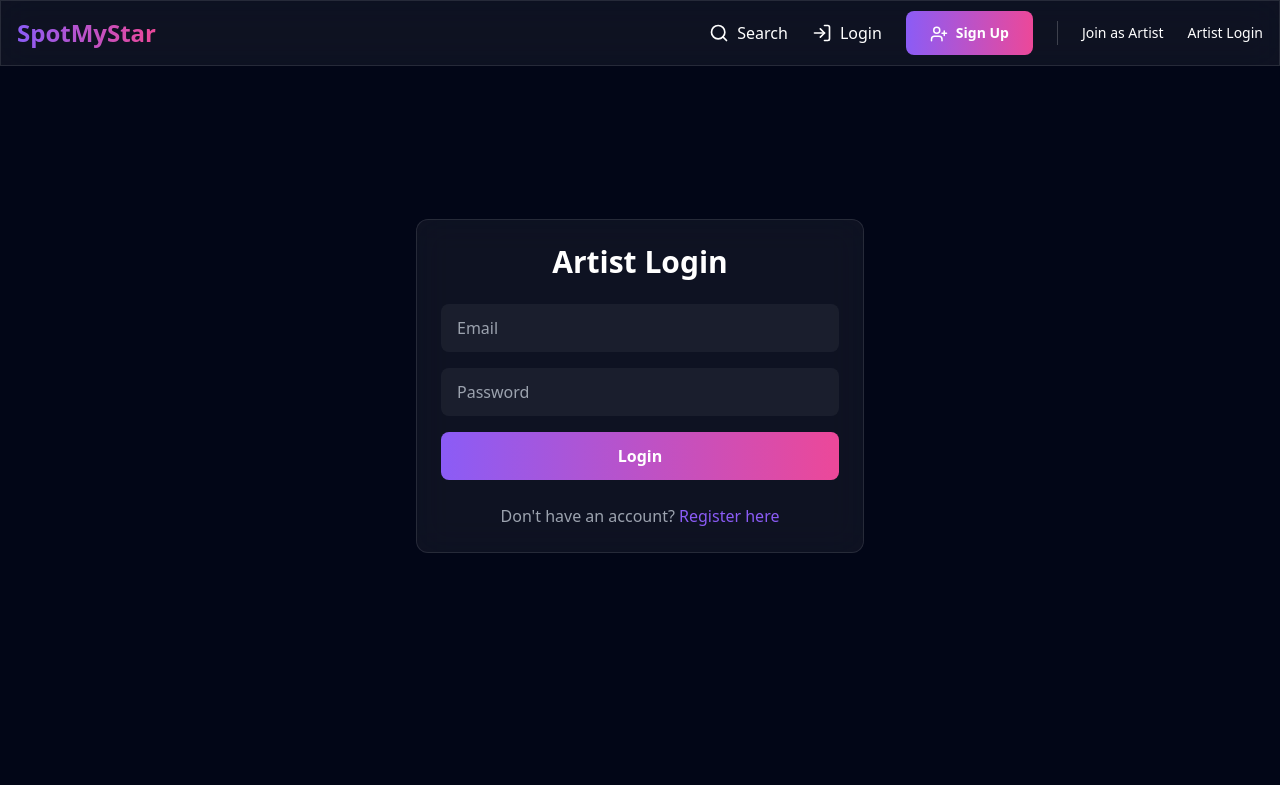
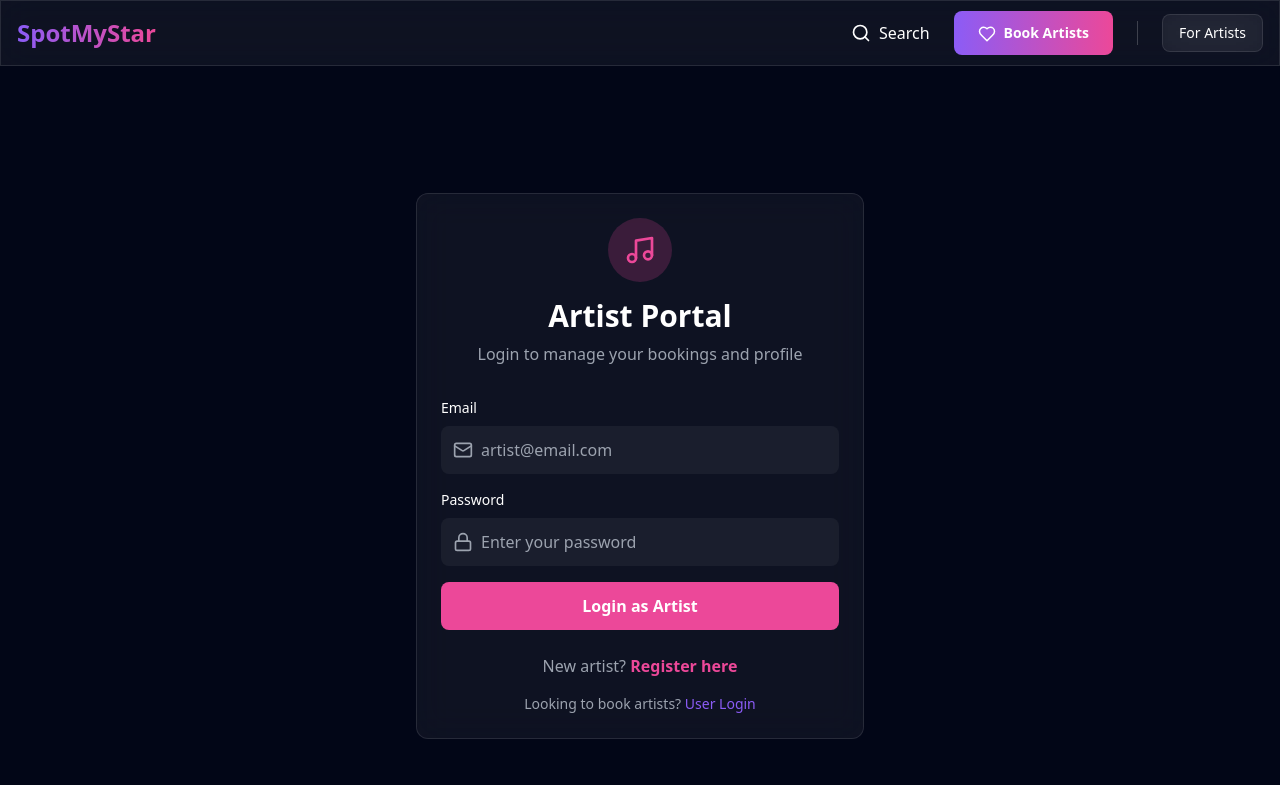
Before and after one commit to anku5265/spotmystar, a React (Vite) app in the folder frontend/: page /artist/login in a window 1280 px wide. Shown: the top 785 px of the page. Built offline with nearby package versions, Linux system fonts and the light colour scheme; the HTML template or start-up script is replaced by a standard one.

Commit message:
Improved navbar: Simplified to 2 buttons (Book Artists & For Artists) with better UX

```diff
--- a/frontend/src/components/Navbar.jsx
+++ b/frontend/src/components/Navbar.jsx
@@ -46,25 +46,16 @@ export default function Navbar() {
                 </button>
               </>
             ) : (
-              <>
-                <Link to="/user/login" className="flex items-center gap-2 hover:text-primary transition">
-                  <LogIn size={20} />
-                  <span>Login</span>
-                </Link>
-                <Link to="/user/register" className="btn-primary text-sm">
-                  <UserPlus size={18} className="inline mr-2" />
-                  Sign Up
-                </Link>
-              </>
+              <Link to="/user/login" className="btn-primary text-sm">
+                <Heart size={18} className="inline mr-2" />
+                Book Artists
+              </Link>
             )}
 
             <div className="h-6 w-px bg-white/20"></div>
 
-            <Link to="/artist/register" className="hover:text-secondary transition text-sm">
-              Join as Artist
-            </Link>
-            <Link to="/artist/login" className="hover:text-secondary transition text-sm">
-              Artist Login
+            <Link to="/artist/login" className="glass px-4 py-2 rounded-lg hover:bg-white/10 transition text-sm">
+              For Artists
             </Link>
           </div>
 
@@ -87,15 +78,11 @@ export default function Navbar() {
                 </button>
               </>
             ) : (
-              <>
-                <Link to="/user/login" className="block hover:text-primary transition">User Login</Link>
-                <Link to="/user/register" className="block hover:text-primary transition">User Sign Up</Link>
-              </>
+              <Link to="/user/login" className="block hover:text-primary transition">Book Artists</Link>
             )}
 
             <div className="h-px bg-white/20 my-2"></div>
-            <Link to="/artist/register" className="block hover:text-secondary transition">Join as Artist</Link>
-            <Link to="/artist/login" className="block hover:text-secondary transition">Artist Login</Link>
+            <Link to="/artist/login" className="block hover:text-secondary transition">For Artists</Link>
           </div>
         )}
       </div>
--- a/frontend/src/pages/ArtistLogin.jsx
+++ b/frontend/src/pages/ArtistLogin.jsx
@@ -1,55 +1,106 @@
 import { useState } from 'react';
 import { useNavigate, Link } from 'react-router-dom';
+import { Music, Mail, Lock } from 'lucide-react';
 import axios from 'axios';
 
 export default function ArtistLogin() {
   const navigate = useNavigate();
   const [formData, setFormData] = useState({ email: '', password: '' });
+  const [error, setError] = useState('');
+  const [loading, setLoading] = useState(false);
 
   const handleSubmit = async (e) => {
     e.preventDefault();
+    setError('');
+    setLoading(true);
+
     try {
       const { data } = await axios.post('/api/auth/artist/login', formData);
       localStorage.setItem('artistToken', data.token);
       localStorage.setItem('artistData', JSON.stringify(data.artist));
       navigate('/artist/dashboard');
-    } catch (error) {
-      alert(error.response?.data?.message || 'Invalid credentials');
+    } catch (err) {
+      setError(err.response?.data?.message || 'Invalid credentials');
+    } finally {
+      setLoading(false);
     }
   };
 
   return (
-    <div className="min-h-[80vh] flex items-center justify-center px-4">
+    <div className="min-h-screen flex items-center justify-center px-4 py-12">
       <div className="card max-w-md w-full">
-        <h1 className="text-3xl font-bold mb-6 text-center">Artist Login</h1>
+        <div className="text-center mb-8">
+          <div className="inline-flex items-center justify-center w-16 h-16 bg-secondary/20 rounded-full mb-4">
+            <Music className="text-secondary" size={32} />
+          </div>
+          <h1 className="text-3xl font-bold mb-2">Artist Portal</h1>
+          <p className="text-gray-400">Login to manage your bookings and profile</p>
+        </div>
+
+        {error && (
+          <div className="bg-red-500/20 border border-red-500 text-red-500 px-4 py-3 rounded-lg mb-6">
+            {error}
+          </div>
+        )}
+
         <form onSubmit={handleSubmit} className="space-y-4">
+          <div>
+            <label className="block text-sm font-medium mb-2">Email</label>
+            <div className="relative">
+              <Mail className="absolute left-3 top-1/2 -translate-y-1/2 text-gray-400" size={20} />
               <input
                 type="email"
-            placeholder="Email"
                 required
                 value={formData.email}
                 onChange={(e) => setFormData({ ...formData, email: e.target.value })}
-            className="w-full bg-white/5 rounded-lg px-4 py-3 outline-none focus:ring-2 focus:ring-primary"
+                className="w-full bg-white/5 rounded-lg pl-10 pr-4 py-3 outline-none focus:ring-2 focus:ring-secondary"
+                placeholder="artist@email.com"
               />
+            </div>
+          </div>
+
+          <div>
+            <label className="block text-sm font-medium mb-2">Password</label>
+            <div className="relative">
+              <Lock className="absolute left-3 top-1/2 -translate-y-1/2 text-gray-400" size={20} />
               <input
                 type="password"
-            placeholder="Password"
                 required
                 value={formData.password}
                 onChange={(e) => setFormData({ ...formData, password: e.target.value })}
-            className="w-full bg-white/5 rounded-lg px-4 py-3 outline-none focus:ring-2 focus:ring-primary"
+                className="w-full bg-white/5 rounded-lg pl-10 pr-4 py-3 outline-none focus:ring-2 focus:ring-secondary"
+                placeholder="Enter your password"
               />
-          <button type="submit" className="w-full btn-primary">
-            Login
+            </div>
+          </div>
+
+          <button
+            type="submit"
+            disabled={loading}
+            className="w-full bg-secondary hover:bg-secondary/80 text-white font-semibold py-3 rounded-lg transition disabled:opacity-50"
+          >
+            {loading ? 'Logging in...' : 'Login as Artist'}
           </button>
         </form>
-        <p className="text-center text-gray-400 mt-6">
-          Don't have an account?{' '}
-          <Link to="/artist/register" className="text-primary hover:underline">
+
+        <div className="mt-6 text-center">
+          <p className="text-gray-400">
+            New artist?{' '}
+            <Link to="/artist/register" className="text-secondary hover:underline font-semibold">
               Register here
             </Link>
           </p>
         </div>
+
+        <div className="mt-4 text-center">
+          <p className="text-gray-400 text-sm">
+            Looking to book artists?{' '}
+            <Link to="/user/login" className="text-primary hover:underline">
+              User Login
+            </Link>
+          </p>
+        </div>
+      </div>
     </div>
   );
 }
--- a/frontend/src/pages/ArtistRegister.jsx
+++ b/frontend/src/pages/ArtistRegister.jsx
@@ -1,5 +1,5 @@
 import { useState, useEffect } from 'react';
-import { useNavigate } from 'react-router-dom';
+import { useNavigate, Link } from 'react-router-dom';
 import axios from 'axios';
 
 export default function ArtistRegister() {
@@ -154,6 +154,15 @@ export default function ArtistRegister() {
             Register
           </button>
         </form>
+
+        <div className="mt-6 text-center">
+          <p className="text-gray-400">
+            Already have an account?{' '}
+            <Link to="/artist/login" className="text-secondary hover:underline font-semibold">
+              Login here
+            </Link>
+          </p>
+        </div>
       </div>
     </div>
   );
```
Also changed, not shown: 2 other files (tests, documents, lock files or other folders). Lines whose indentation alone changed are shown as unchanged.
